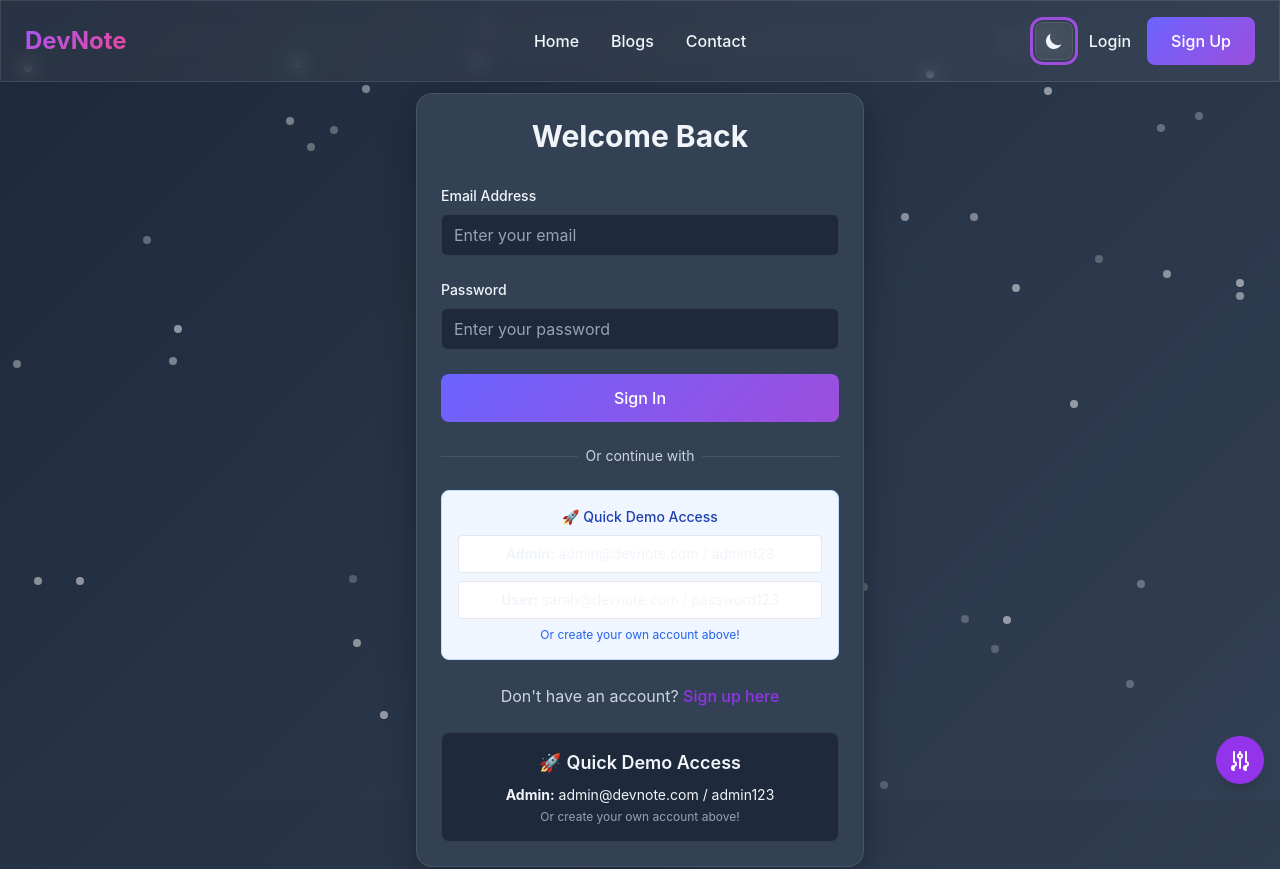
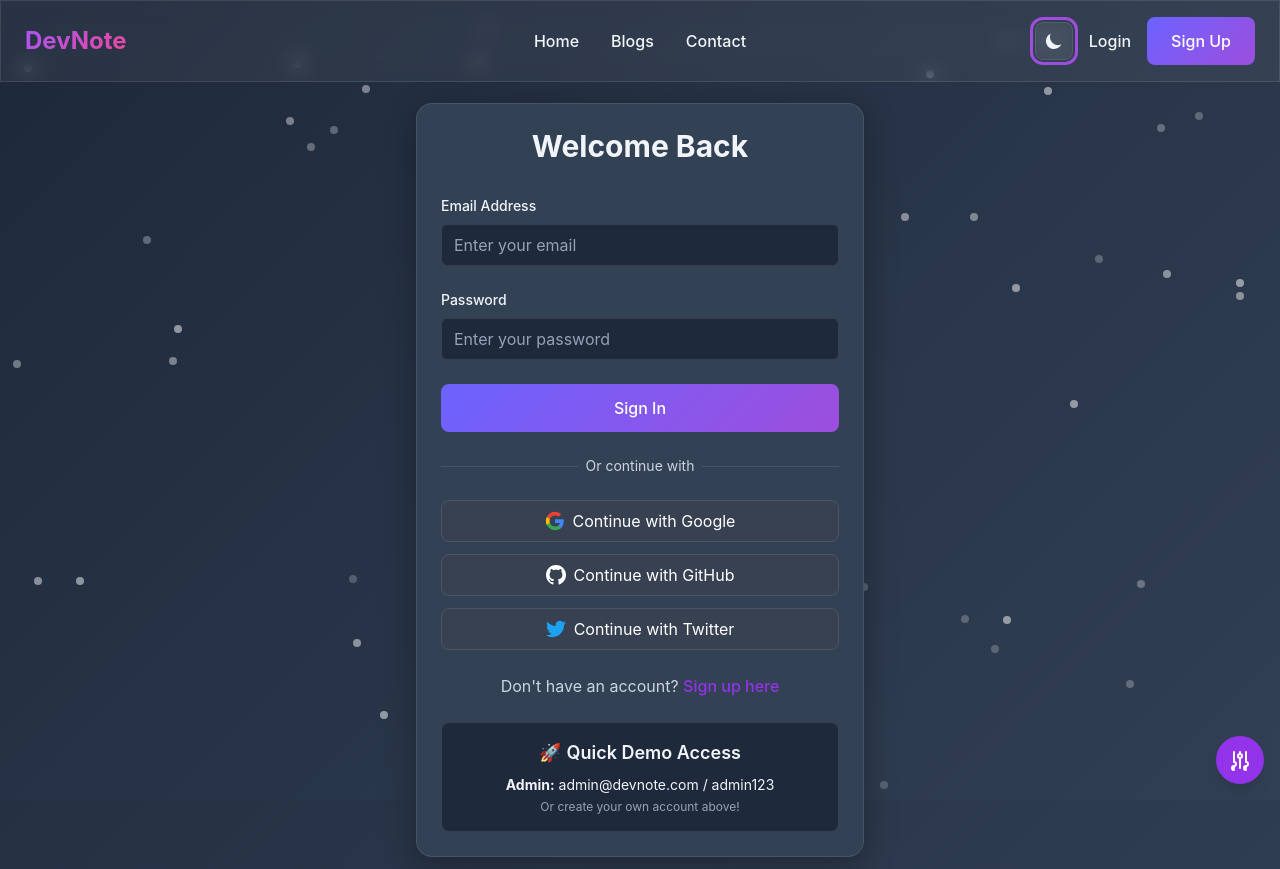
Before and after one commit to Pratik-kiran-Rout/Vibe-Hack, a React (Create React App) app in the folder client/: page /login in a window 1280 px wide. Shown: the top 869 px of the page. Built offline with nearby package versions, Linux system fonts and the light colour scheme; no server answers.

Commit message:
erzstgfhvbnm

```diff
--- a/client/src/components/SocialLogin.tsx
+++ b/client/src/components/SocialLogin.tsx
@@ -2,21 +2,28 @@ import React from 'react';
 
 const SocialLogin: React.FC = () => {
   return (
-    <div className="bg-blue-50 border border-blue-200 rounded-lg p-4">
-      <div className="text-center">
-        <h4 className="text-sm font-medium text-blue-800 mb-2">🚀 Quick Demo Access</h4>
-        <div className="space-y-2 text-sm text-blue-700">
-          <div className="bg-white px-3 py-2 rounded border">
-            <strong>Admin:</strong> admin@devnote.com / admin123
-          </div>
-          <div className="bg-white px-3 py-2 rounded border">
-            <strong>User:</strong> sarah@devnote.com / password123
-          </div>
-        </div>
-        <p className="text-xs text-blue-600 mt-2">
-          Or create your own account above!
-        </p>
-      </div>
+    <div className="space-y-3">
+      <button className="w-full social-login-btn px-4 py-2 rounded-lg flex items-center justify-center gap-2 transition-colors">
+        <svg className="w-5 h-5" viewBox="0 0 24 24" fill="currentColor">
+          <path d="M22.56 12.25c0-.78-.07-1.53-.2-2.25H12v4.26h5.92c-.26 1.37-1.04 2.53-2.21 3.31v2.77h3.57c2.08-1.92 3.28-4.74 3.28-8.09z" fill="#4285F4"/>
+          <path d="M12 23c2.97 0 5.46-.98 7.28-2.66l-3.57-2.77c-.98.66-2.23 1.06-3.71 1.06-2.86 0-5.29-1.93-6.16-4.53H2.18v2.84C3.99 20.53 7.7 23 12 23z" fill="#34A853"/>
+          <path d="M5.84 14.09c-.22-.66-.35-1.36-.35-2.09s.13-1.43.35-2.09V7.07H2.18C1.43 8.55 1 10.22 1 12s.43 3.45 1.18 4.93l2.85-2.22.81-.62z" fill="#FBBC05"/>
+          <path d="M12 5.38c1.62 0 3.06.56 4.21 1.64l3.15-3.15C17.45 2.09 14.97 1 12 1 7.7 1 3.99 3.47 2.18 7.07l3.66 2.84c.87-2.6 3.3-4.53 6.16-4.53z" fill="#EA4335"/>
+        </svg>
+        Continue with Google
+      </button>
+      <button className="w-full social-login-btn px-4 py-2 rounded-lg flex items-center justify-center gap-2 transition-colors">
+        <svg className="w-5 h-5" viewBox="0 0 24 24" fill="currentColor">
+          <path d="M12 0c-6.626 0-12 5.373-12 12 0 5.302 3.438 9.8 8.207 11.387.599.111.793-.261.793-.577v-2.234c-3.338.726-4.033-1.416-4.033-1.416-.546-1.387-1.333-1.756-1.333-1.756-1.089-.745.083-.729.083-.729 1.205.084 1.839 1.237 1.839 1.237 1.07 1.834 2.807 1.304 3.492.997.107-.775.418-1.305.762-1.604-2.665-.305-5.467-1.334-5.467-5.931 0-1.311.469-2.381 1.236-3.221-.124-.303-.535-1.524.117-3.176 0 0 1.008-.322 3.301 1.23.957-.266 1.983-.399 3.003-.404 1.02.005 2.047.138 3.006.404 2.291-1.552 3.297-1.23 3.297-1.23.653 1.653.242 2.874.118 3.176.77.84 1.235 1.911 1.235 3.221 0 4.609-2.807 5.624-5.479 5.921.43.372.823 1.102.823 2.222v3.293c0 .319.192.694.801.576 4.765-1.589 8.199-6.086 8.199-11.386 0-6.627-5.373-12-12-12z"/>
+        </svg>
+        Continue with GitHub
+      </button>
+      <button className="w-full social-login-btn px-4 py-2 rounded-lg flex items-center justify-center gap-2 transition-colors">
+        <svg className="w-5 h-5" viewBox="0 0 24 24" fill="currentColor">
+          <path d="M23.953 4.57a10 10 0 01-2.825.775 4.958 4.958 0 002.163-2.723c-.951.555-2.005.959-3.127 1.184a4.92 4.92 0 00-8.384 4.482C7.69 8.095 4.067 6.13 1.64 3.162a4.822 4.822 0 00-.666 2.475c0 1.71.87 3.213 2.188 4.096a4.904 4.904 0 01-2.228-.616v.06a4.923 4.923 0 003.946 4.827 4.996 4.996 0 01-2.212.085 4.936 4.936 0 004.604 3.417 9.867 9.867 0 01-6.102 2.105c-.39 0-.779-.023-1.17-.067a13.995 13.995 0 007.557 2.209c9.053 0 13.998-7.496 13.998-13.985 0-.21 0-.42-.015-.63A9.935 9.935 0 0024 4.59z" fill="#1DA1F2"/>
+        </svg>
+        Continue with Twitter
+      </button>
     </div>
   );
 };
```
